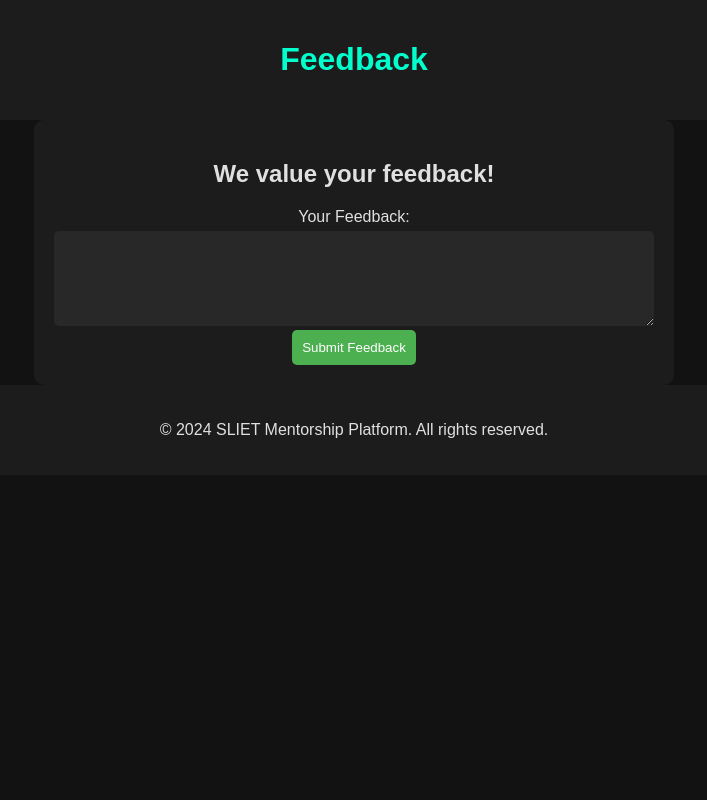
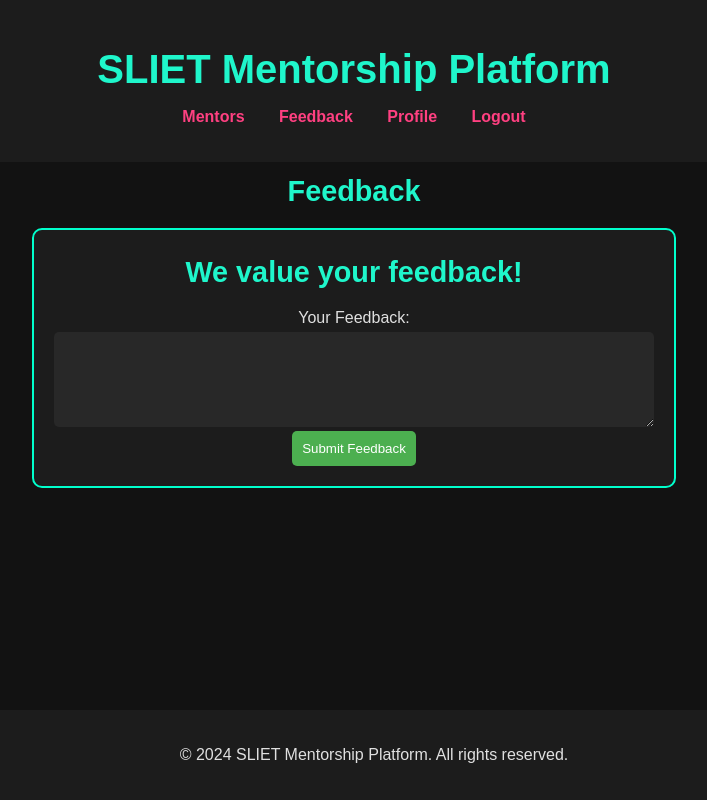
Before and after one commit to saumyam2/Error404-PixelWizard, a plain HTML site: page feedback.html in a window 1280 px wide. Shown: the whole page, without its empty margins (286-993 px from the left). Drawn offline with Linux system fonts and the light colour scheme.

Commit message:
ui updates

```diff
--- a/feedback.html
+++ b/feedback.html
@@ -7,8 +7,29 @@
     <link rel="stylesheet" href="styles.css">
 </head>
 <body>
-    <header><h1>Feedback</h1></header>
 
+    <!DOCTYPE html>
+<html lang="en">
+<head>
+    <meta charset="UTF-8">
+    <meta name="viewport" content="width=device-width, initial-scale=1.0">
+    <title>Feedback - SLIET Mentorship Platform</title>
+    <link rel="stylesheet" href="styles.css">
+</head>
+<body>
+    <header>
+        <h1>SLIET Mentorship Platform</h1>
+        <nav>
+            <ul>
+                <li><a href="mentors.html">Mentors</a></li>
+                <li><a href="feedback.html">Feedback</a></li>
+                <li><a href="profile.html">Profile</a></li>
+                <li><a href="login.html">Logout</a></li>
+            </ul>
+        </nav>
+    </header>
+
+    <h2>Feedback</h2>
     <div class="feedback-container">
         <h2>We value your feedback!</h2>
         <form id="feedback-form">
@@ -19,6 +40,8 @@
         </form>
     </div>
 
-    <footer><p>&copy; 2024 SLIET Mentorship Platform. All rights reserved.</p></footer>
+    <footer>
+        <p>&copy; 2024 SLIET Mentorship Platform. All rights reserved.</p>
+    </footer>
 </body>
 </html>
--- a/styles.css
+++ b/styles.css
@@ -1,4 +1,3 @@
-/* General Styles */
 body {
     background-color: #121212; /* Dark background */
     color: #e0e0e0; /* Light text color */
@@ -14,8 +13,19 @@ header {
 }
 
 header h1 {
-    color: #00ffcc; /* Neon accent for header */
+    color: #1ff6cb; /* Neon accent for header */
+    font-size: 2.5em; /* Larger font size for main header */
+    margin-bottom: 10px; /* Space below the main header */
 }
+
+h2 {
+    color: #1ff6cb; /* Different color for the subheader */
+    font-size: 1.8em; /* Slightly smaller font size for subheader */
+    margin-top: 1%; /* Remove default margin on top */
+    margin-bottom: 20px; /* Add space below the subheader */
+    text-align: center; /* Center align the subheader */
+}
+
 
 nav ul {
     list-style-type: none; /* Remove bullet points from list */
@@ -58,6 +68,11 @@ footer {
     text-align: center; /* Center align footer text */
     padding: 20px; /* Padding for footer */
     background-color: #1c1c1c; /* Dark footer background */
+    position: fixed;
+    left: 0;
+    bottom: 0;
+    width: 100%;
+
 }
 
 /* Form Styles */
@@ -85,11 +100,12 @@ button:hover {
 }
 
 /* Profile and Feedback Container Styles */
-.profile-container, .feedback-container {
+.profile-container, .feedback-container, .signup-container, .login-container {
     max-width: 600px; /* Max width of container */
     margin: auto; /* Center align container */
     padding: 20px; /* Padding inside container */
     text-align: center; /* Center align text */
     background-color: #1c1c1c; /* Darker container background */
     border-radius: 10px; /* Rounded corners for container */
+    border: 2px solid #00ffcc; /* Add border with color and width */
 }
```
Also changed, not shown: login.html (+16 -1 lines), mentors.html (+11 -1 lines), profile.html (+12 -1 lines), signup.html (+16 -1 lines).
